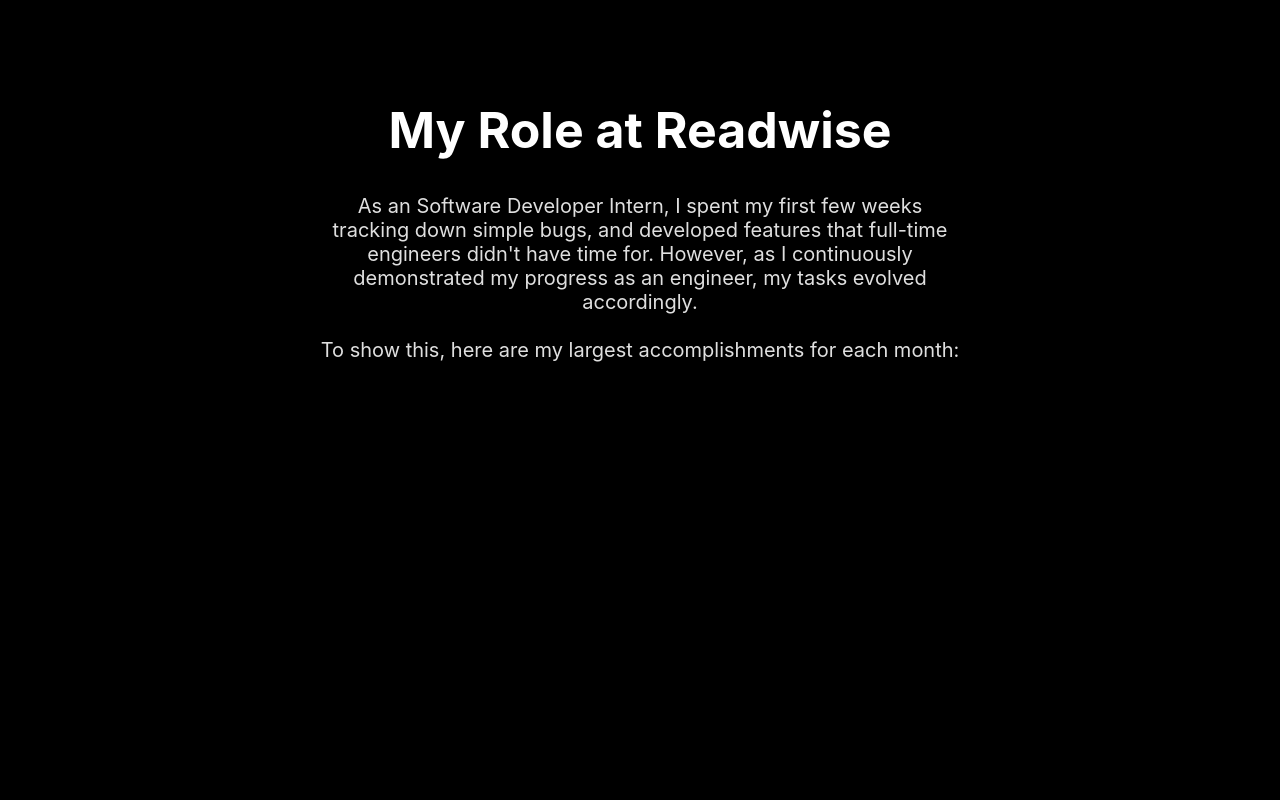
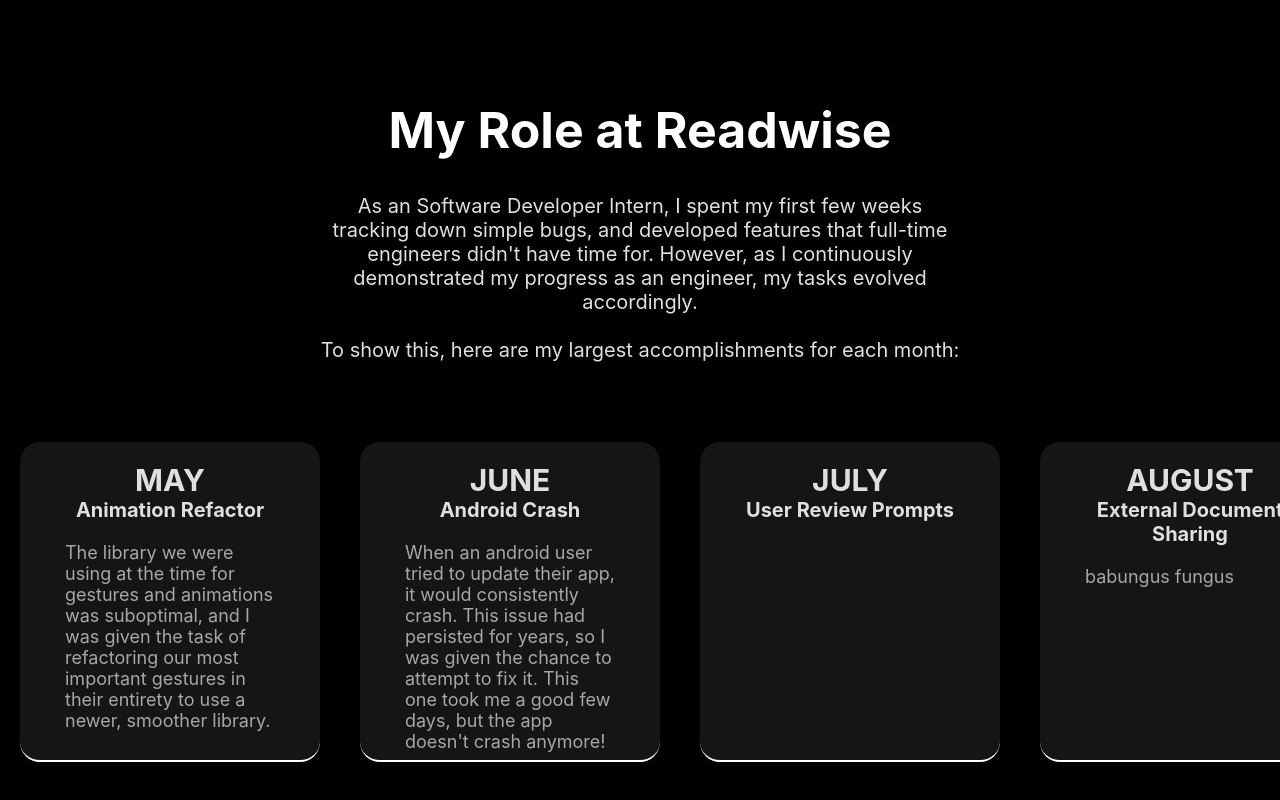
Before and after one commit to alichman/Readwise-Report, a React (Create React App) app in the folder readwise-report/: page / in a window 1280 px wide. Shown: the part 1300-2100 px from the top of the page. Before the commit the page ends 1712 px from the top, so only its background shows below. Built offline with nearby package versions, Linux system fonts and the light colour scheme.

Commit message:
more role stuff

```diff
--- a/readwise-report/src/MyRole.css
+++ b/readwise-report/src/MyRole.css
@@ -21,20 +21,43 @@
 }
 
 .FlexList {
-    width: 90%;
+    width: 100%;
+    min-height: 40vh;
     display: flex;
     justify-content: space-between;
+    margin: 10vh auto 10vh auto;
+    overflow: scroll;
+    scrollbar-width: none;
 
-    &div {
+    & div {
+        width: 30%;
+        min-width: 300px;
+        background-color: #151515;
+        border-radius: 20px;
+        border-color: white;
+        border-bottom-style: solid;
+        border-bottom-width: 2px;
+        margin: 0 20px 0 20px;
+
         & h1 {
-        font-size: 30px;
-        color: #dfdfdf;
-        text-align: center;
+            font-size: 30px;
+            color: #dfdfdf;
+            text-align: center;
+            margin-bottom: 0;
+        }
+        & h2 {
+            font-size: 20px;
+            color: #dfdfdf;
+            text-align: center;
+            margin: 0 auto 20px auto;
+            width: 80%;
         }
         & p {
-            font-size: 15px;
+            width: 70%;
+            font-size: 18px;
             color: #a8a7a7;
-            text-align: center;
+            text-align: left;
+            margin: auto;
         }
     }
 }
--- a/readwise-report/src/MyRole.tsx
+++ b/readwise-report/src/MyRole.tsx
@@ -13,5 +13,33 @@
 		  To show this, here are my largest accomplishments for each month:
 	  </p>
 	</div>
+	  <div className="FlexList">
+		  <div>
+			  <h1>MAY</h1>
+			  <h2>Animation Refactor</h2>
+			  <p>The library we were using at the time for gestures
+			  and animations was suboptimal, and I was given the task
+			  of refactoring our most important gestures in their entirety
+			  to use a newer, smoother library.</p>
+		  </div>
+		  <div>
+			  <h1>JUNE</h1>
+			  <h2>Android Crash</h2>
+			  <p>When an android user tried to update their app, it would
+			  consistently crash. This issue had persisted for years, so I
+			  was given the chance to attempt to fix it. This one took me
+			  a good few days, but the app doesn't crash anymore!</p>
+		  </div>
+		  <div>
+			  <h1>JULY</h1>
+			  <h2>User Review Prompts</h2>
+			  <p></p>
+		  </div>
+		  <div>
+			  <h1>AUGUST</h1>
+			  <h2>External Document Sharing</h2>
+			  <p>babungus fungus</p>
+		  </div>
+	  </div>
   </div>
 );
```
Also changed, not shown: readwise-report/public/manifest.json. Lines whose indentation alone changed are shown as unchanged.
